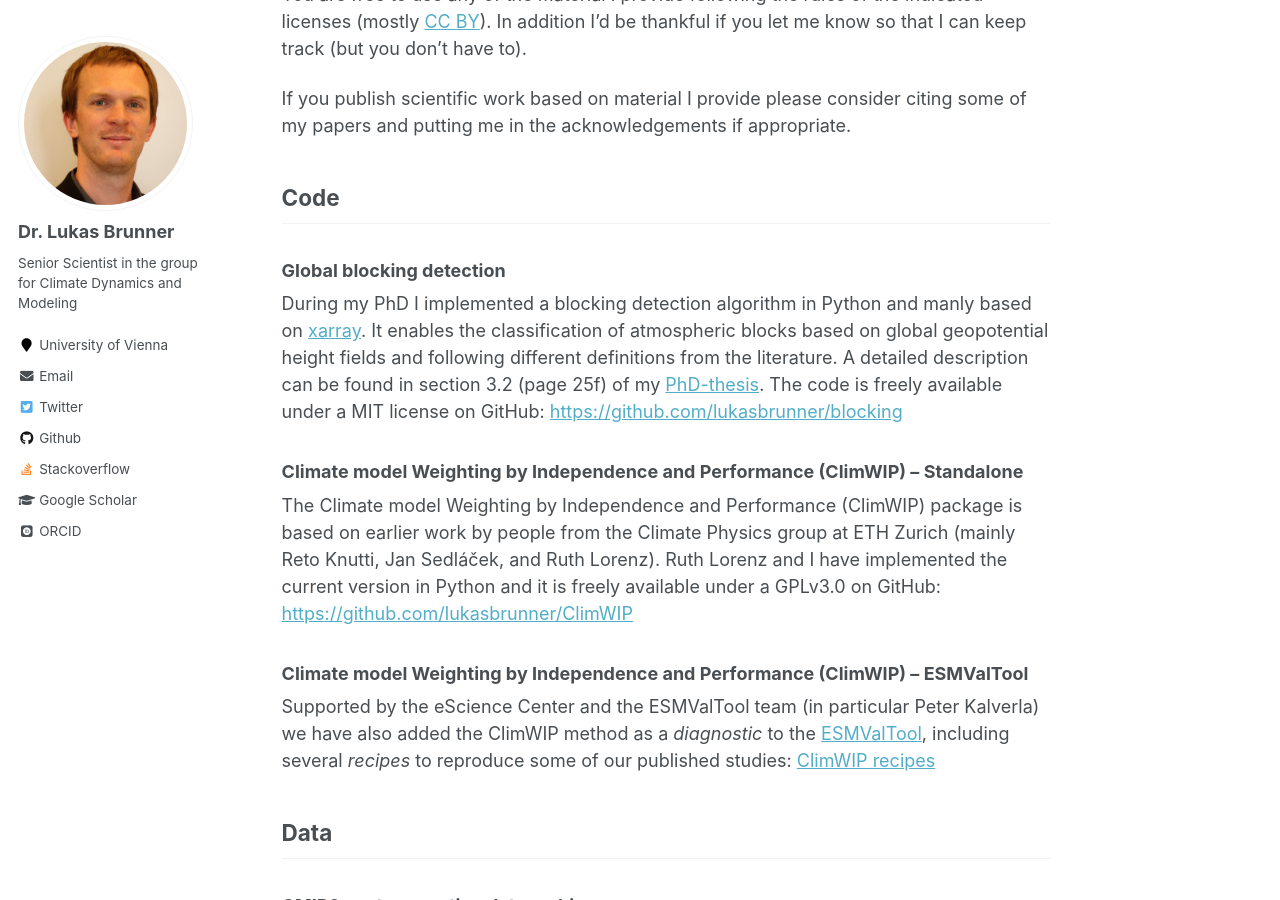
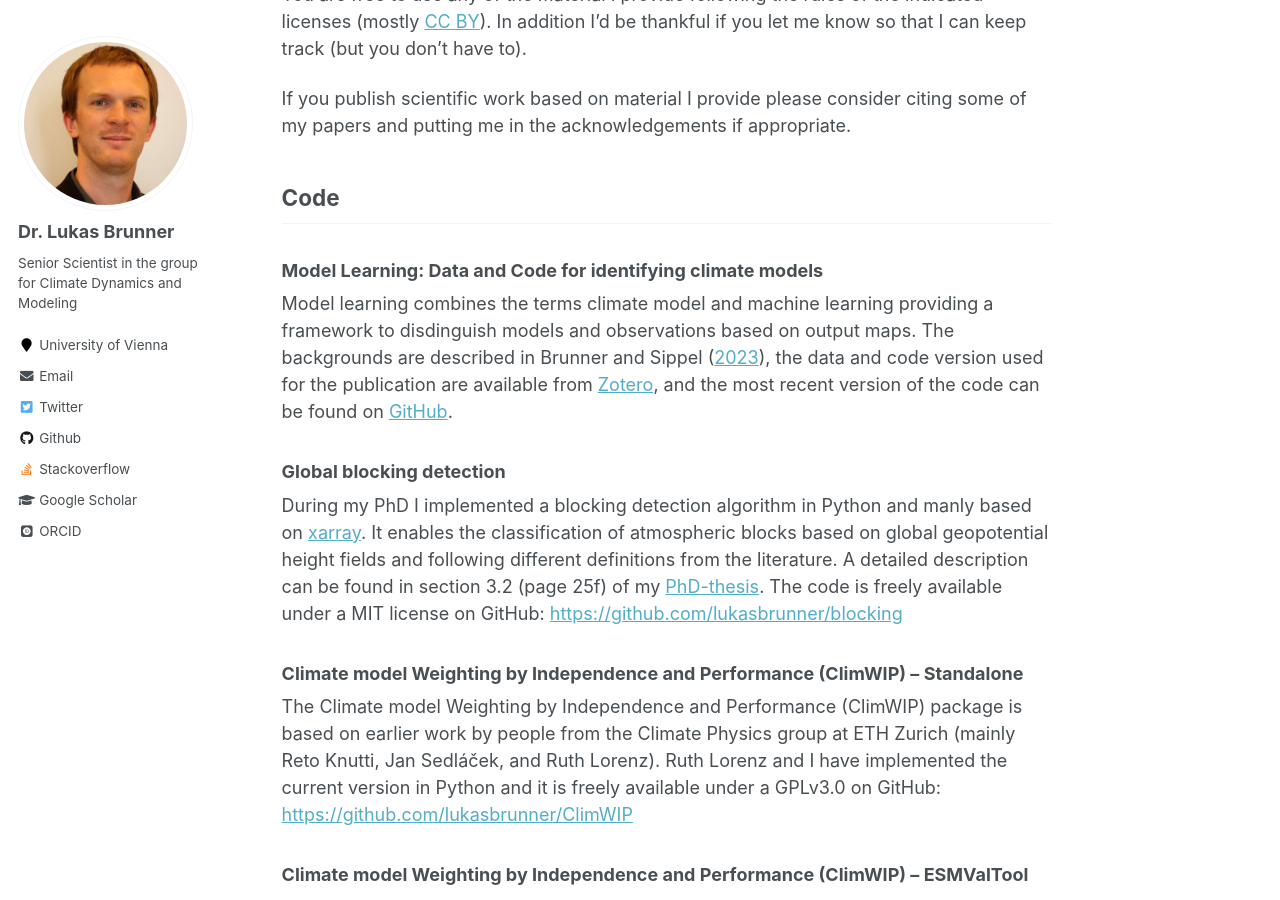
Before and after one commit to lukasbrunner/lukasbrunner.github.io, a Jekyll site: the page built from _pages/open_science.md, in a window 1280 px wide and 900 px high, scrolled down 361 px. Built offline with Jekyll 4.4.1, drawn with Linux system fonts in a browser that asks for light colours; some web fonts are replaced.

Commit message:
Add model learning

```diff
--- a/_pages/open_science.md
+++ b/_pages/open_science.md
@@ -27,6 +27,11 @@ If you publish scientific work based on material I provide please consider citin
 
 Code
 ----
+
+### Model Learning: Data and Code for identifying climate models
+
+Model learning combines the terms climate model and machine learning providing a framework to disdinguish models and observations based on output maps. The backgrounds are described in Brunner and Sippel (<a href="https://lukasbrunner.github.io/files/Brunner2023.pdf" target="_blank">2023</a>), the data and code version used for the publication are available from <a href="https://doi.org/10.5281/zenodo.7998436" target="_blank">Zotero</a>, and the most recent version of the code can be found on <a href="https://github.com/lukasbrunner/model_learning" target="_blank">GitHub</a>.
+
 
 ### Global blocking detection
 
```
